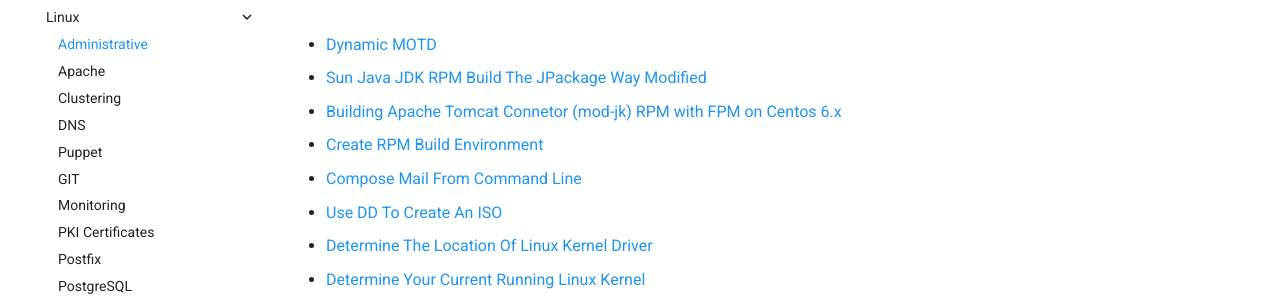
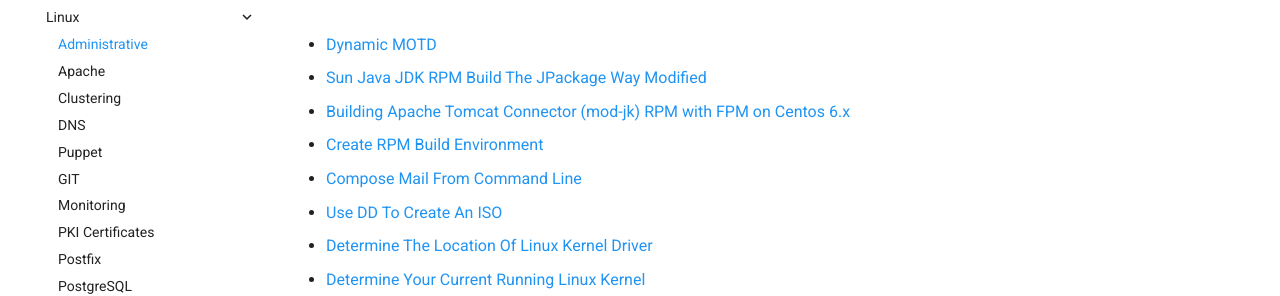
Before and after one commit to smbambling/techtaco-kb-old, an MkDocs documentation site: the page built from docs/linux/administrative/nav.md, in a window 1280 px wide. Shown: the part 148-444 px from the top of the page. Built offline with MkDocs 1.6.1 and Material for MkDocs 9.7.7, drawn with Linux system fonts in a browser that asks for light colours; comment, search, counter and statistics services are not loaded.

Commit message:
fix: correct typos in linux admin nav

```diff
--- a/docs/linux/administrative/nav.md
+++ b/docs/linux/administrative/nav.md
@@ -2,7 +2,7 @@
 
   * [Dynamic MOTD](dynamic_motd.md)
   * [Sun Java JDK RPM Build The JPackage Way Modified](sun_java_jdk_rpm_build_the_jpackage_way_modified.md)
-  * [Building Apache Tomcat Connetor (mod-jk) RPM with FPM on Centos 6.x](building_apache_tomcat_connetor_mod-jk_rpm_with_fpm_on_centos_6.x.md)
+  * [Building Apache Tomcat Connector (mod-jk) RPM with FPM on Centos 6.x](building_apache_tomcat_connetor_mod-jk_rpm_with_fpm_on_centos_6.x.md)
   * [Create RPM Build Environment](create_rpm_build_environment.md)
   * [Compose Mail From Command Line](compose_mail_from_command_line.md)
   * [Use DD To Create An ISO](use_dd_to_create_an_iso.md)
```
